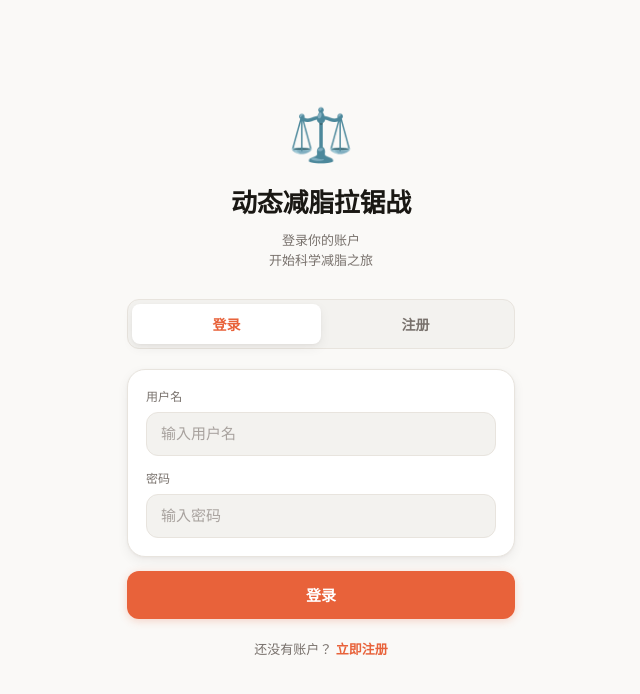
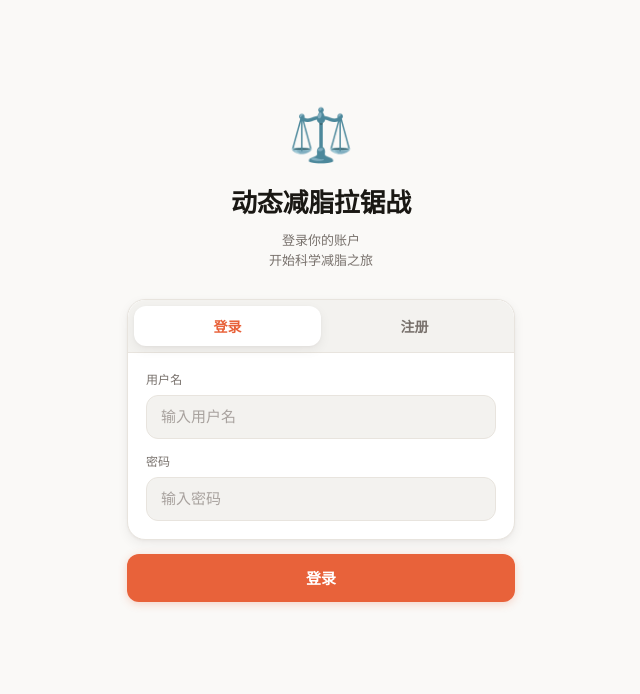
Before and after one commit to Richard-lion/dynamic-fat-loss, a Next.js app: page /login in a window 1280 px wide. Shown: the top 694 px of the page, without its empty margins (319-959 px from the left). Built offline with nearby package versions, Linux system fonts and the light colour scheme.

Commit message:
ui: unify login tab into card — eliminate floating island gap

```diff
--- a/src/app/globals.css
+++ b/src/app/globals.css
@@ -357,6 +357,41 @@ body {
 .sodium-fill.red     { background: var(--danger); }
 .sodium-label { display: flex; justify-content: space-between; font-size: 11px; color: var(--text2); }
 
+/* ── Login Card (Tab + Fields unified) ── */
+.login-card {
+  padding: 0;
+  overflow: hidden;
+}
+.login-tabs {
+  display: flex;
+  gap: 0;
+  padding: 6px;
+  background: var(--bg3);
+  border-radius: var(--radius-lg) var(--radius-lg) 0 0;
+  border-bottom: 1px solid var(--border);
+}
+.login-tab {
+  flex: 1;
+  padding: 10px;
+  border: none;
+  border-radius: var(--radius);
+  font-size: 14px;
+  font-weight: 600;
+  cursor: pointer;
+  background: transparent;
+  color: var(--text2);
+  transition: all 0.18s;
+  font-family: inherit;
+}
+.login-tab.active {
+  background: var(--bg2);
+  color: var(--accent);
+  box-shadow: var(--shadow-card);
+}
+.login-fields {
+  padding: 18px;
+}
+
 /* ── Onboarding Hero ── */
 .onboarding-hero { text-align: center; padding: 36px 0 28px; }
 .onboarding-hero .icon { font-size: 52px; margin-bottom: 12px; }
--- a/src/app/login/page.tsx
+++ b/src/app/login/page.tsx
@@ -86,33 +86,23 @@ export default function LoginPage() {
 
       {error && <div className="error-box">{error}</div>}
 
-      {/* Tab Switcher */}
-      <div style={{ display: 'flex', gap: 0, marginBottom: 20, background: 'var(--bg3)', borderRadius: 'var(--radius)', padding: 4, border: '1px solid var(--border)' }}>
+      <form onSubmit={handleSubmit}>
+        <div className="card login-card">
+          {/* Tab Switcher — embedded in card, no floating gap */}
+          <div className="login-tabs">
             {(['login', 'register'] as const).map(t => (
               <button
                 key={t}
+                type="button"
                 onClick={() => { setTab(t); setError(''); }}
-            style={{
-              flex: 1,
-              padding: '10px',
-              border: 'none',
-              borderRadius: 8,
-              fontSize: 14,
-              fontWeight: 600,
-              cursor: 'pointer',
-              transition: 'all 0.18s',
-              background: tab === t ? 'var(--bg2)' : 'transparent',
-              color: tab === t ? 'var(--accent)' : 'var(--text2)',
-              boxShadow: tab === t ? 'var(--shadow-card)' : 'none',
-            }}
+                className={`login-tab${tab === t ? ' active' : ''}`}
               >
                 {t === 'login' ? '登录' : '注册'}
               </button>
             ))}
           </div>
 
-      <form onSubmit={handleSubmit}>
-        <div className="card">
+          <div className="login-fields">
             <div className="form-group" style={{ marginBottom: 14 }}>
               <label>用户名</label>
               <input
@@ -148,20 +138,12 @@ export default function LoginPage() {
               </div>
             )}
           </div>
+        </div>
 
         <button type="submit" className="btn-primary" disabled={loading}>
           {loading ? '处理中...' : tab === 'login' ? '登录' : '创建账户'}
         </button>
       </form>
-
-      {tab === 'login' && (
-        <p style={{ textAlign: 'center', fontSize: 13, color: 'var(--text2)', marginTop: 20 }}>
-          还没有账户？{' '}
-          <button onClick={() => setTab('register')} style={{ background: 'none', border: 'none', color: 'var(--accent)', cursor: 'pointer', fontSize: 13, fontWeight: 600, padding: 0 }}>
-            立即注册
-          </button>
-        </p>
-      )}
     </div>
   );
 }
```
Lines whose indentation alone changed are shown as unchanged.
